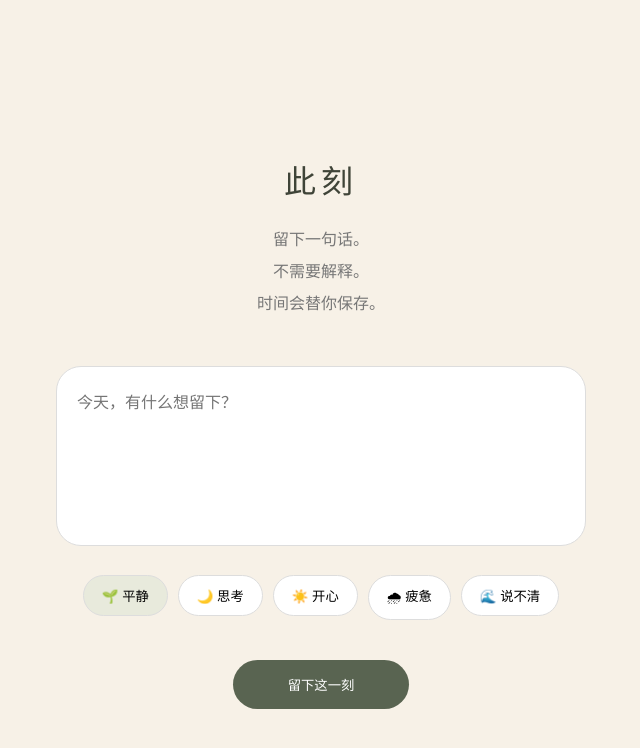
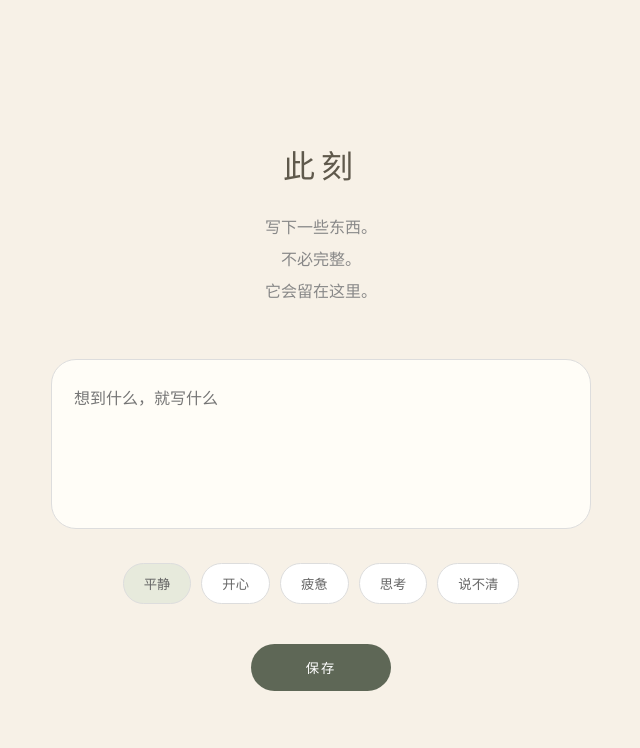
Before and after one commit to justforofficezoey-eng/life-mandalacalm, a Next.js app: page / in a window 1280 px wide. Shown: the top 748 px of the page, without its empty margins (319-959 px from the left). Built offline with nearby package versions, Linux system fonts and the light colour scheme.

Commit message:
Update DailyEntry.tsx

```diff
--- a/components/DailyEntry.tsx
+++ b/components/DailyEntry.tsx
@@ -3,36 +3,47 @@
 import { useState } from "react";
 import { saveDay } from "../lib/dailyStorage";
 
+
 export default function DailyEntry({
   onSave
 }:any){
 
+
   const [text,setText]=useState("");
-  const [mood,setMood]=useState("🌱 平静");
+
+  const [mood,setMood]=useState("平静");
+
 
 
   const moods=[
-    "🌱 平静",
-    "🌙 思考",
-    "☀️ 开心",
-    "🌧 疲惫",
-    "🌊 说不清"
+
+    "平静",
+
+    "开心",
+
+    "疲惫",
+
+    "思考",
+
+    "说不清"
+
   ];
+
 
 
   function submit(){
 
+
     if(!text.trim()) return;
 
 
-    const days=saveDay({
+    const days = saveDay({
 
       text,
 
       mood,
 
-      createdAt:
-      new Date().toISOString(),
+      date:new Date().toISOString()
 
     });
 
@@ -45,6 +56,7 @@ export default function DailyEntry({
   }
 
 
+
   return (
 
     <div
@@ -53,9 +65,9 @@ export default function DailyEntry({
 
       maxWidth:600,
 
-      margin:"60px auto",
+      margin:"50px auto",
 
-      padding:35,
+      padding:30,
 
       textAlign:"center"
 
@@ -64,15 +76,20 @@ export default function DailyEntry({
     >
 
 
+
       <h1
 
       style={{
 
-        fontFamily:"Georgia,serif",
+        fontFamily:
+
+        "Georgia,'Noto Serif SC',serif",
 
         fontWeight:400,
 
-        letterSpacing:5
+        letterSpacing:6,
+
+        color:"#5f594c"
 
       }}
 
@@ -83,13 +100,17 @@ export default function DailyEntry({
       </h1>
 
 
+
+
       <p
 
       style={{
 
-        color:"#777",
+        marginTop:25,
 
         lineHeight:2,
+
+        color:"#888",
 
         fontFamily:"serif"
 
@@ -97,17 +118,18 @@ export default function DailyEntry({
 
       >
 
-        留下一句话。
+        写下一些东西。
 
         <br/>
 
-        不需要解释。
+        不必完整。
 
         <br/>
 
-        时间会替你保存。
+        它会留在这里。
 
       </p>
+
 
 
 
@@ -117,29 +139,33 @@ export default function DailyEntry({
 
       onChange={e=>setText(e.target.value)}
 
-      placeholder="今天，有什么想留下？"
+      placeholder="想到什么，就写什么"
 
       style={{
 
+        marginTop:35,
+
         width:"100%",
 
-        height:180,
+        height:170,
 
-        marginTop:30,
-
-        padding:20,
+        padding:22,
 
         borderRadius:25,
 
         border:"1px solid #ddd",
 
+        fontFamily:
+
+        "Georgia,'Noto Serif SC',serif",
+
         fontSize:16,
 
         lineHeight:2,
 
-        fontFamily:"serif",
+        resize:"none",
 
-        resize:"none"
+        background:"#fffdf7"
 
       }}
 
@@ -147,11 +173,13 @@ export default function DailyEntry({
 
 
 
+
+
       <div
 
       style={{
 
-        marginTop:20
+        marginTop:25
 
       }}
 
@@ -160,6 +188,7 @@ export default function DailyEntry({
       {
 
       moods.map(item=>(
+
 
         <button
 
@@ -171,7 +200,7 @@ export default function DailyEntry({
 
           margin:5,
 
-            padding:"10px 18px",
+          padding:"10px 20px",
 
           borderRadius:30,
 
@@ -183,11 +212,13 @@ export default function DailyEntry({
 
           ?
 
-            "#e8eadc"
+          "#e7eadc"
 
           :
 
-            "#fff"
+          "#fff",
+
+          color:"#666"
 
         }}
 
@@ -197,11 +228,13 @@ export default function DailyEntry({
 
         </button>
 
+
       ))
 
       }
 
       </div>
+
 
 
 
@@ -213,21 +246,23 @@ export default function DailyEntry({
 
         marginTop:35,
 
-        padding:"15px 55px",
+        padding:"14px 55px",
 
         borderRadius:40,
 
         border:"none",
 
-        background:"#596451",
+        background:"#5e6756",
 
-        color:"#fff"
+        color:"#fff",
+
+        letterSpacing:2
 
       }}
 
       >
 
-        留下这一刻
+        保存
 
       </button>
 
```
Lines whose indentation alone changed are shown as unchanged.
